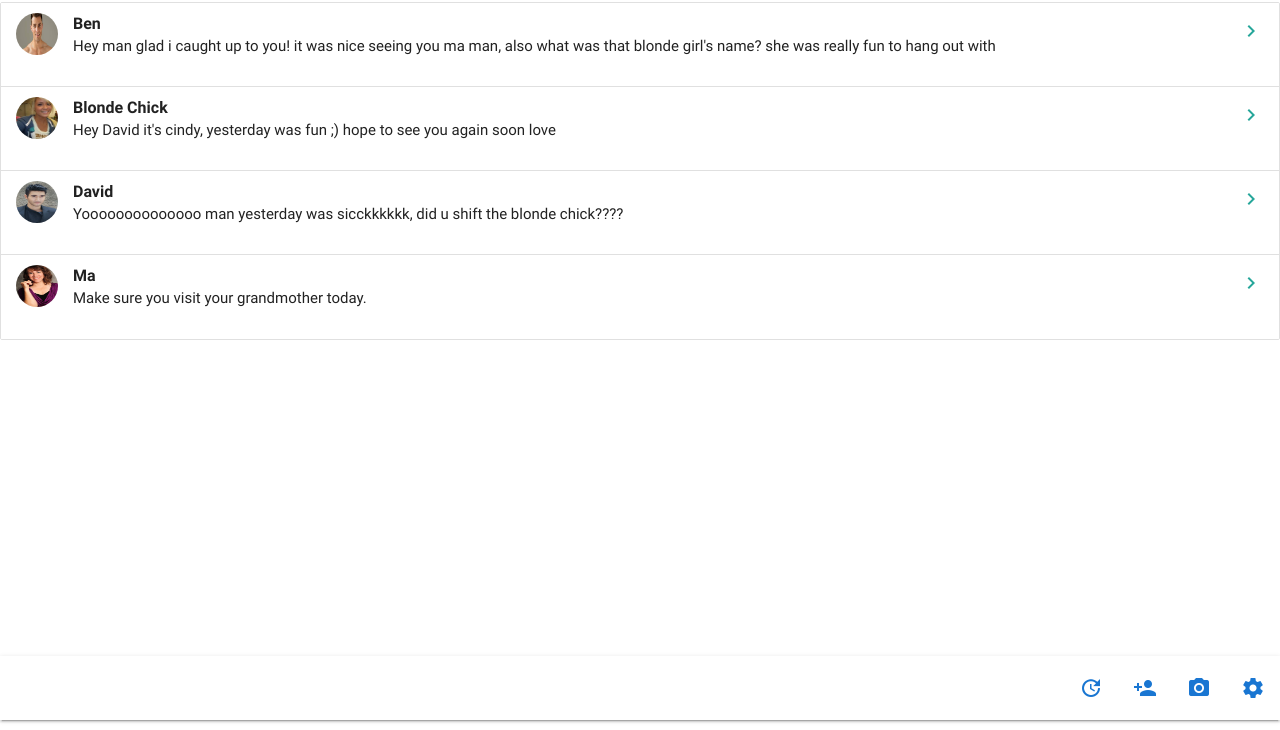
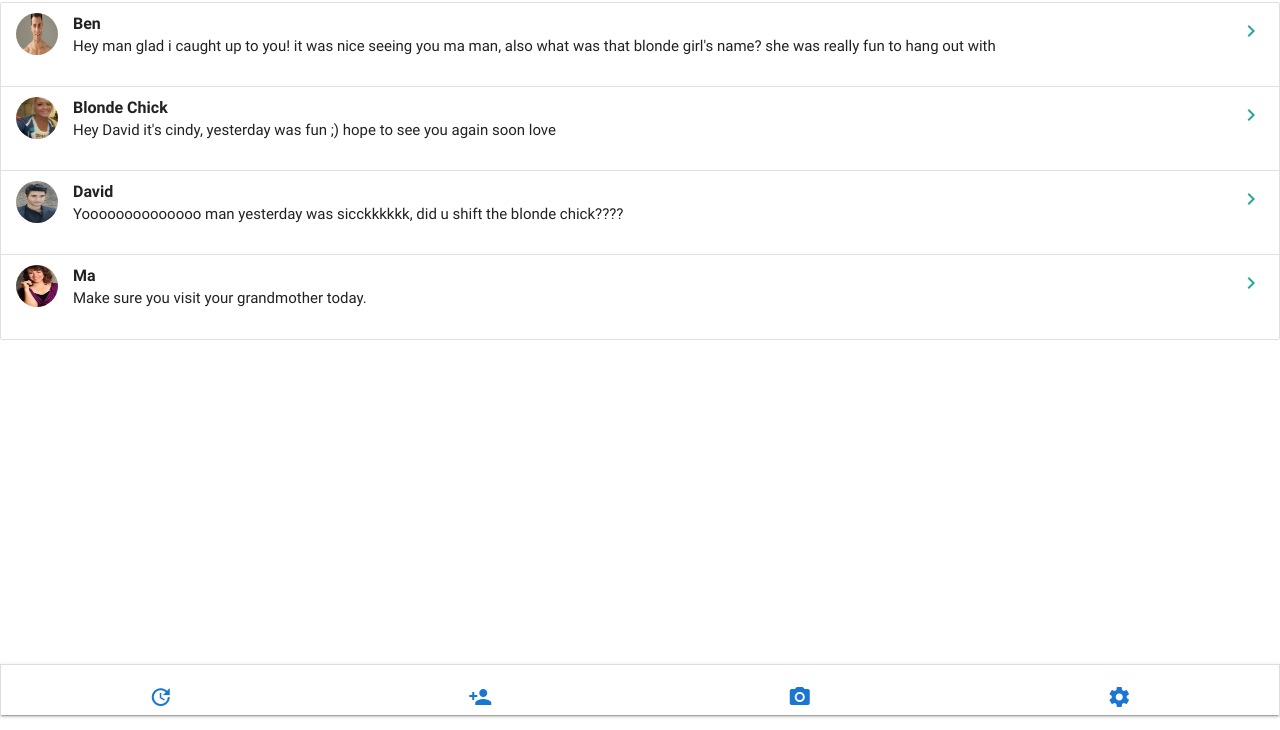
Before and after one commit to adminy/cubic, a plain HTML site: page code/materializeDesign/main.html in a window 1280 px wide. Shown: the part 70-800 px from the top of the page. Drawn offline with nearby package versions, Linux system fonts and the light colour scheme.

Commit message:
fixed footbar design to more flexible design

```diff
--- a/code/materializeDesign/main.html
+++ b/code/materializeDesign/main.html
@@ -60,6 +60,22 @@
   </ul>
 
 
+
+
+
+
+
+
+<div class="row page-footer nav-wrapper white collapsible" style="position:fixed;bottom:0;left:0;width:100%;">
+      <div class="col s3" style='text-align:center'><a href="sass.html"><i class="material-icons blue-text text-darken-2">update</i></a></div>
+      <div class="col s3" style='text-align:center'><a href="badges.html"><i class="material-icons blue-text text-darken-2">person_add</i></a></div>
+      <div class="col s3" style='text-align:center'><a href="collapsible.html"><i class="material-icons blue-text text-darken-2">photo_camera</i></a></div>
+      <div class="col s3" style='text-align:center'><a href="mobile.html"><i class="material-icons blue-text text-darken-2">settings</i></a></div>
+
+    </div>
+
+
+
       <!--Import jQuery before materialize.js-->
 
       <script type="text/javascript" src="https://code.jquery.com/jquery-3.2.1.min.js"></script>
@@ -67,22 +83,5 @@
 
     </body>
 
-    <footer class="page-footer white nav-wrapper" style="position:fixed;bottom:0;left:0;width:100%;">
-
-          <div class="footer-copyright white">
-            <nav>
-    <div class="nav-wrapper white">
-      <ul class="right hide-on-med-and-down ">
-        <li><a href="sass.html"><i class="material-icons blue-text text-darken-2">update</i></a></li>
-        <li><a href="badges.html"><i class="material-icons blue-text text-darken-2">person_add</i></a></li>
-        <li><a href="collapsible.html"><i class="material-icons blue-text text-darken-2">photo_camera</i></a></li>
-        <li><a href="mobile.html"><i class="material-icons blue-text text-darken-2">settings</i></a></li>
-      </ul>
-    </div>
-  </nav>
-
-
-          </div>
-        </footer>
 
   </html>
```
